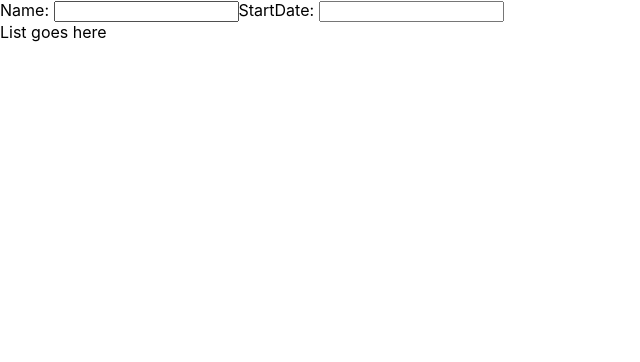
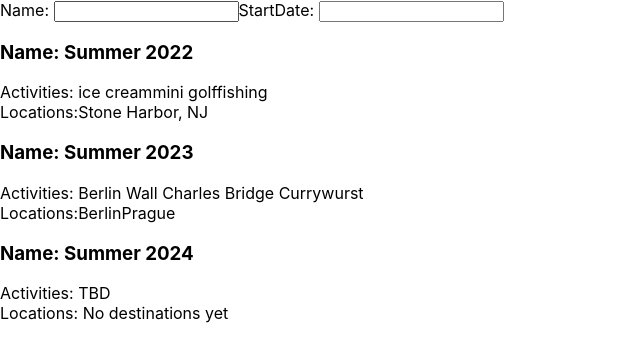
Before and after one commit to SaraBroad/go-itinerary, a React (Create React App) app in the folder itinerary-client/: page / in a window 1280 px wide. Shown: the top 362 px of the page, without its empty margins (0-640 px from the left). Built offline with nearby package versions, Linux system fonts and the light colour scheme.

Commit message:
add lists

```diff
--- a/itinerary-client/src/components/itinerary-list.tsx
+++ b/itinerary-client/src/components/itinerary-list.tsx
@@ -1,31 +1,58 @@
-import React from 'react'
-import Itinerary from '../types'
+import React, { useState } from "react";
+import Itinerary from "../types";
 
 interface ListProps {
-    itineraries: Itinerary[]
+  itineraries: Itinerary[];
 }
 
-const Itineraries: Itinerary[] = [
+const itineraries: Itinerary[] = [
   {
     id: "12345",
     name: "Summer 2022",
-        items: ['ice cream', 'mini golf', 'fishing'],
+    items: ["ice cream", "mini golf", "fishing"],
     startDate: "07/01/2022",
     endDate: "07/11/2022",
-        locations: ['Stone Harbor, NJ'],
+    locations: ["Stone Harbor, NJ"],
   },
   {
     id: "54321",
     name: "Summer 2023",
-        items: ['', '', ''],
+    items: ["Berlin Wall ", "Charles Bridge ", "Currywurst"],
     startDate: "08/01/2021",
     endDate: "08/15/2021",
+    locations: ['Berlin', 'Prague'],
+  },
+  {
+    id: "932923",
+    name: "Summer 2024",
+    items: ["TBD"],
+    startDate: "06/15/2024",
+    endDate: "06/27/2024",
     locations: [],
-    }
-]
+  },
+];
 
 export const ItineraryList = () => {
+  const [itineraryList, setItineraryList] = useState(itineraries);
 
   // export const ItineraryList = ({ itinerary }: ListProps ) => {
-    return <div>List goes here</div>
-}
+  return (
+    <div>
+      {itineraryList.map((i) => {
+        return (
+          <div>
+            <div>
+              <h3>Name: {i.name}</h3>{" "}
+            </div>
+            <div>Activities: {i.items}</div>
+            {i.locations?.length === 0 ? (
+              <div>Locations: No destinations yet</div>
+            ) : (
+              <div>Locations:{i.locations}</div>
+            )}
+          </div>
+        );
+      })}
+    </div>
+  );
+};
```
Lines whose indentation alone changed are shown as unchanged.
